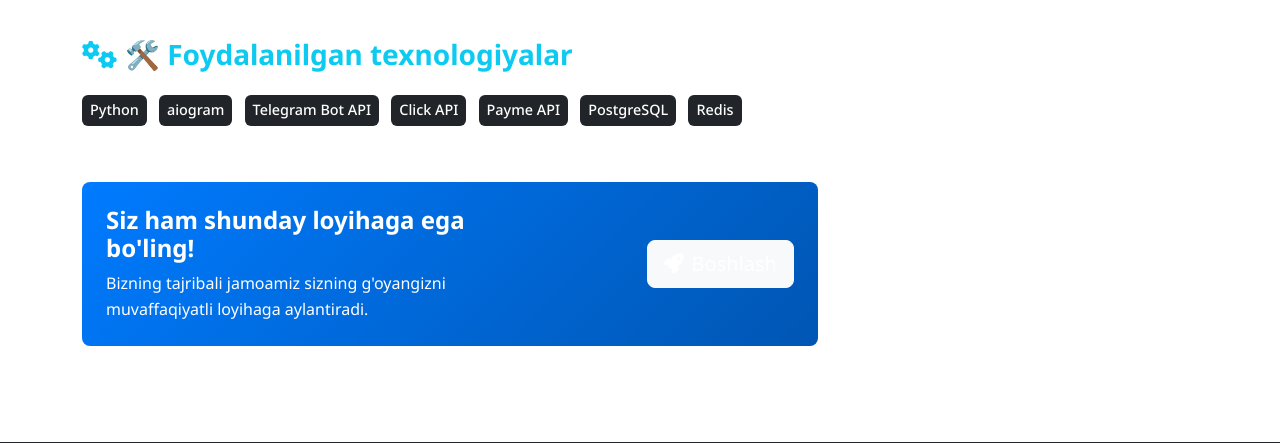
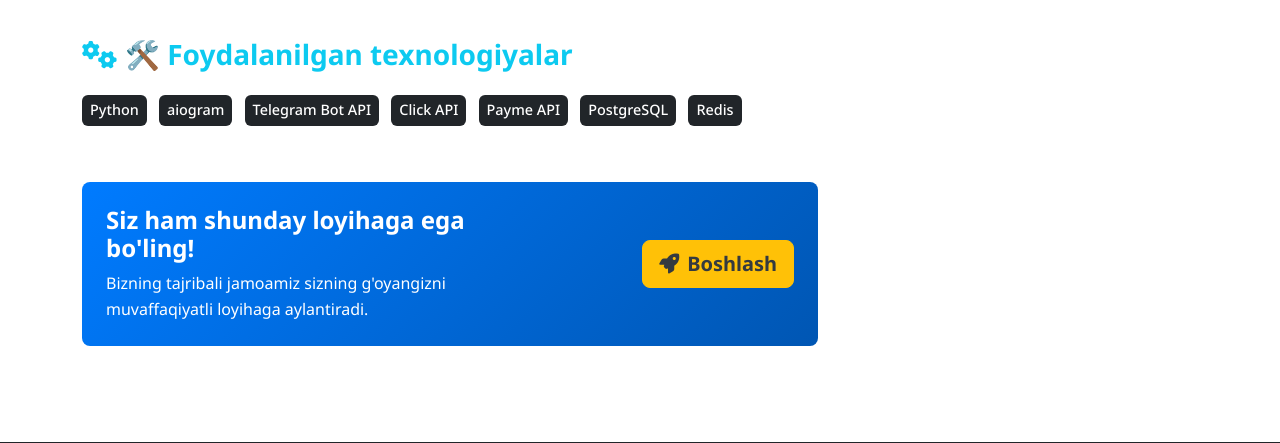
Before and after one commit to onlinemobi102-cpu/SmartBotuz, a Flask app: page /portfolio/ecommerce-bot in a window 1280 px wide. Shown: the part 1704-2147 px from the top of the page. Run offline with Flask 3, Linux system fonts and the light colour scheme.

Commit message:
Make the "Start" button more prominent and visually appealing
Update the button style in templates/portfolio/detail.html to use 'btn-warning' with dark bold text for better visibility.

Replit-Commit-Author: Agent
Replit-Commit-Session-Id: 47a970bc-7284-4c06-9618-3a872a93b977
Replit-Commit-Checkpoint-Type: full_checkpoint
Replit-Commit-Screenshot-Url: https://storage.googleapis.com/screenshot-production-us-central1/da58eb32-ee09-4361-ae72-a246a141e948/47a970bc-7284-4c06-9618-3a872a93b977/RJNnlmG

```diff
--- a/templates/portfolio/detail.html
+++ b/templates/portfolio/detail.html
@@ -98,7 +98,7 @@
                             <p class="mb-0">Bizning tajribali jamoamiz sizning g'oyangizni muvaffaqiyatli loyihaga aylantiradi.</p>
                         </div>
                         <div class="col-md-4 text-md-end mt-3 mt-md-0">
-                            <a href="{{ url_for('contact') }}" class="btn btn-light btn-lg">
+                            <a href="{{ url_for('contact') }}" class="btn btn-warning btn-lg text-dark fw-bold">
                                 <i class="fas fa-rocket me-2"></i>Boshlash
                             </a>
                         </div>
```
Also changed, not shown: attached_assets/image_1756790857882.png (added).
